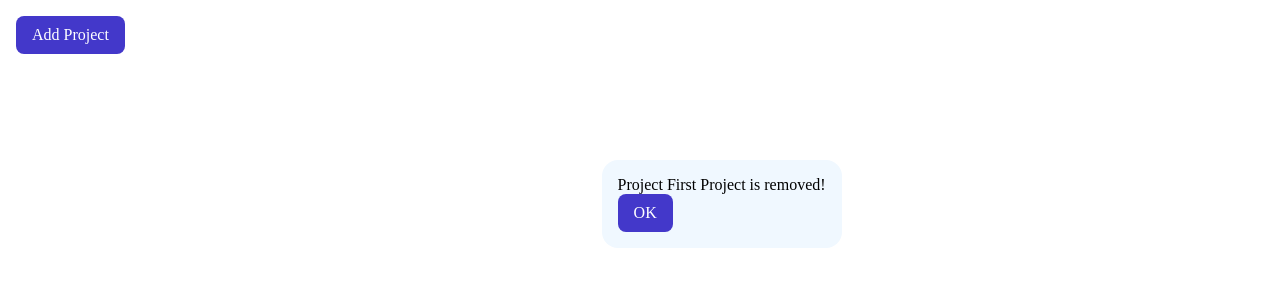
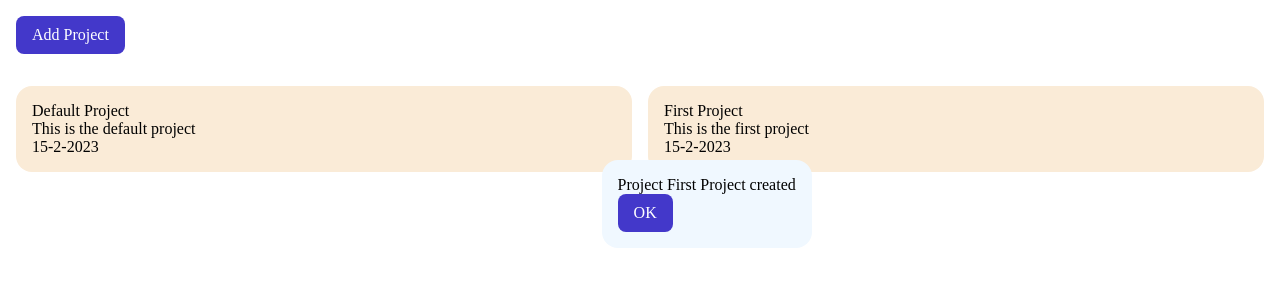
Before and after one commit to Smartwork00001/TaskKeeper, a website with bundled scripts: page dist/index.html in a window 1280 px wide. Built offline with nearby package versions, Linux system fonts and the light colour scheme.

Commit message:
Add ProjectDisplayDom module
ProjectDisplayDom displays all the current projects on the DOM

```diff
--- a/src/index.js
+++ b/src/index.js
@@ -7,9 +7,11 @@ import removeProject from "./modules/ProjectRemoveProject";
 import updateProjectName from "./modules/ProjectUpdateProjectName";
 import updateProjectDesc from "./modules/ProjectUpdateProjectDesc";
 import ProjectLocalStorage from "./modules/ProjectLocalStorage";
+import readOneProject from "./modules/ProjectReadOneProject";
+import displayProjectsOnDom from "./modules/ProjectDisplayDOM";
 
 localStorage.clear();
 addProject("Default Project", "This is the default project");
 addProject("First Project", "This is the first project");
 
-removeProject('First Project');
+displayProjectsOnDom();
--- a/src/modules/ProjectAddProject.js
+++ b/src/modules/ProjectAddProject.js
@@ -1,5 +1,6 @@
 import displayMessage from "./Messages";
 import Project from "./ProjectClass";
+import displayProjectsOnDom from "./ProjectDisplayDOM";
 import ProjectLocalStorage from "./ProjectLocalStorage";
 
 const addProject = (name, desc) => {
@@ -11,7 +12,7 @@ const addProject = (name, desc) => {
   projects.push(new Project(name, desc));
   ProjectLocalStorage.updateProject(projects);
   displayMessage(`Project ${name} created`);
-  console.log(localStorage.getItem('projects'));
+  displayProjectsOnDom();
 };
 
 export default addProject;
--- /dev/null
+++ b/src/modules/ProjectDisplayDOM.js
@@ -0,0 +1,18 @@
+import ProjectLocalStorage from "./ProjectLocalStorage";
+
+const displayProjectsOnDom = () => {
+  const projectDisplayDiv = document.querySelector(".project-display");
+  projectDisplayDiv.innerHTML = '';
+  const projects = ProjectLocalStorage.getProjects();
+  projects.forEach(project => {
+    const projectDiv = document.createElement("div");
+    projectDiv.classList.add("project");
+    projectDiv.innerHTML = `<div class="project-name">${project.name}</div>
+    <div class="project-desc">${project.desc}</div>
+    <div class="project-date">${project.date}</div>`;
+    projectDisplayDiv.appendChild(projectDiv);
+
+  });
+};
+
+export default displayProjectsOnDom;
--- a/src/modules/ProjectRemoveProject.js
+++ b/src/modules/ProjectRemoveProject.js
@@ -1,4 +1,5 @@
 import displayMessage from "./Messages";
+import displayProjectsOnDom from "./ProjectDisplayDOM";
 import ProjectLocalStorage from "./ProjectLocalStorage";
 
 const removeProject = (name) => {
@@ -13,7 +14,7 @@ const removeProject = (name) => {
 
   ProjectLocalStorage.updateProject(projects);
   displayMessage(`Project ${name} is removed!`);
-  console.log(localStorage.getItem("projects"));
+  displayProjectsOnDom();
 };
 
 export default removeProject;
--- a/src/modules/ProjectUpdateProjectDesc.js
+++ b/src/modules/ProjectUpdateProjectDesc.js
@@ -1,4 +1,5 @@
 import displayMessage from "./Messages";
+import displayProjectsOnDom from "./ProjectDisplayDOM";
 
 const updateProjectDesc = (name, newDesc) => {
   const projects = JSON.parse(localStorage.getItem("projects"));
@@ -13,8 +14,7 @@ const updateProjectDesc = (name, newDesc) => {
   localStorage.removeItem("projects");
   localStorage.setItem("projects", JSON.stringify(projects));
   displayMessage(`Project ${name} desc is changed!`);
-  console.log(localStorage.getItem("projects"));
-
+  displayProjectsOnDom();
 };
 
 export default updateProjectDesc;
--- a/src/modules/ProjectUpdateProjectName.js
+++ b/src/modules/ProjectUpdateProjectName.js
@@ -1,4 +1,5 @@
 import displayMessage from "./Messages";
+import displayProjectsOnDom from "./ProjectDisplayDOM";
 
 const updateProjectName = (name, newName) => {
   const projects = JSON.parse(localStorage.getItem("projects"));
@@ -13,7 +14,7 @@ const updateProjectName = (name, newName) => {
   localStorage.removeItem("projects");
   localStorage.setItem("projects", JSON.stringify(projects));
   displayMessage(`Project ${name} is changed to ${newName}!`);
-  console.log(localStorage.getItem("projects"));
+  displayProjectsOnDom();
 };
 
 export default updateProjectName;
```
Also changed, not shown: dist/index.html, dist/main.js.
